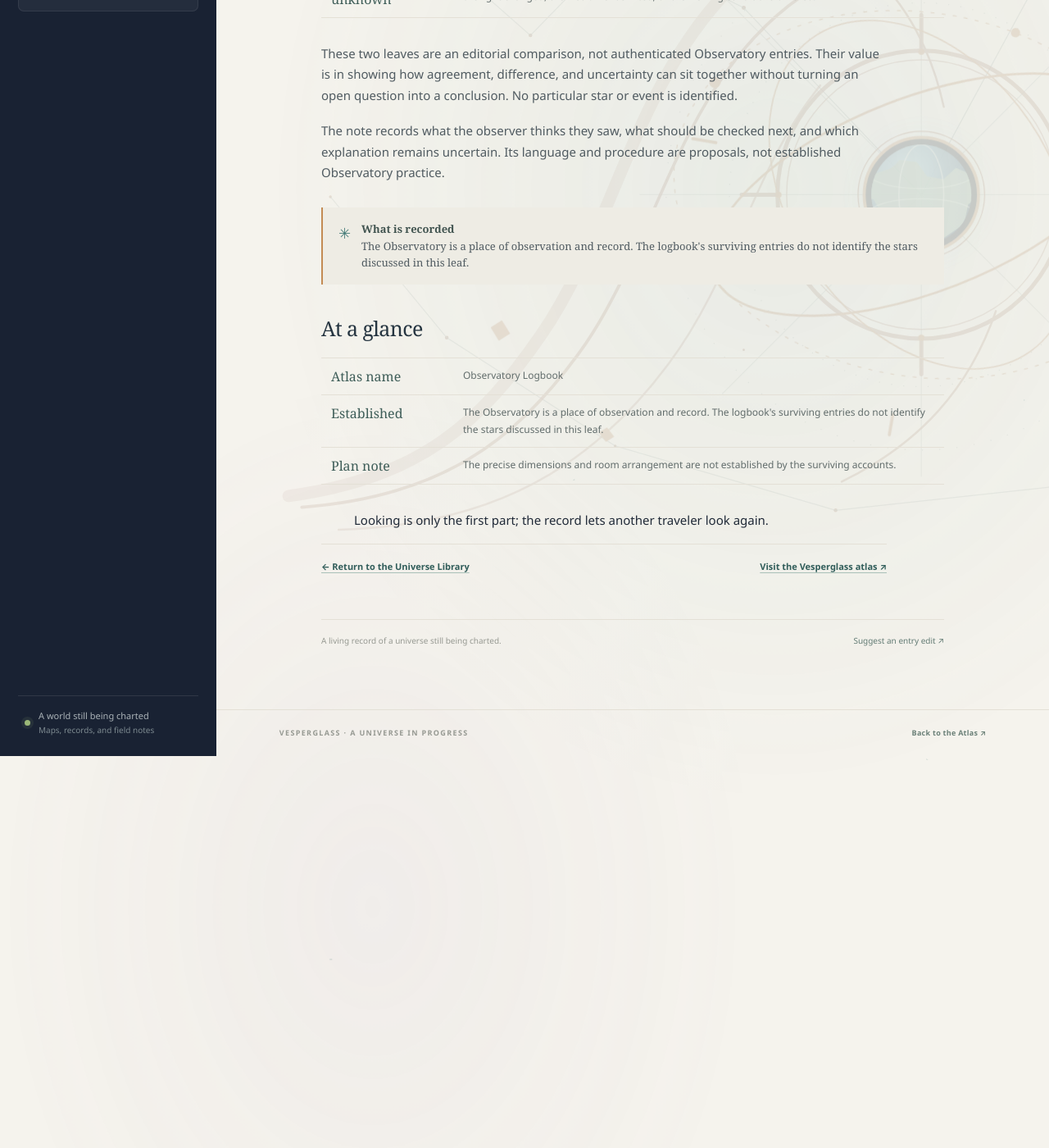
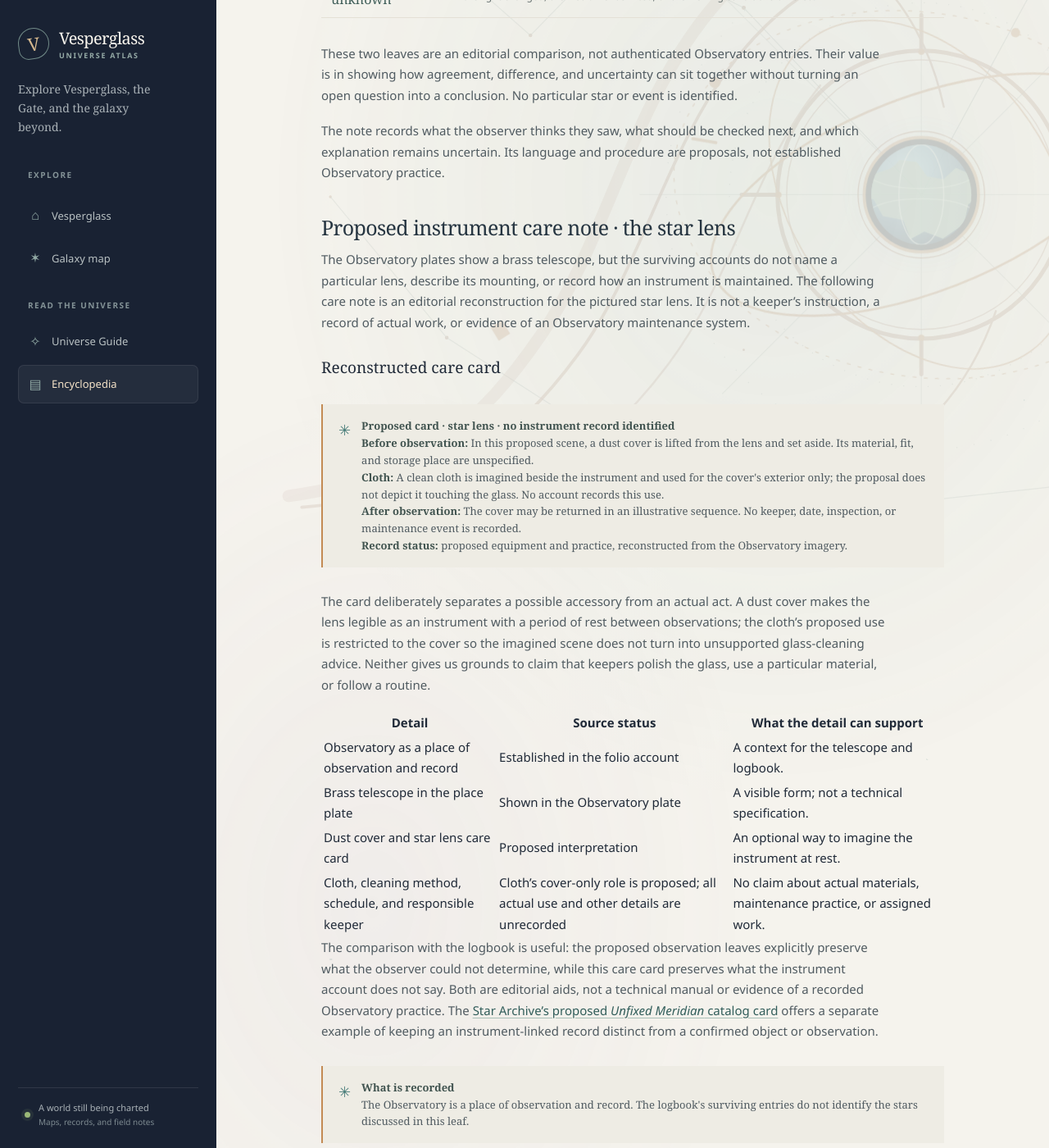
Before and after one commit to vesperglass/vesperglass.github.io, a Jekyll site: the page built from library/observatory.md, in a window 1280 px wide and 1400 px high, scrolled down 2656 px. Shown: the whole window at 82% size. Built offline with Jekyll 4.4.1, drawn with Linux system fonts in a browser that asks for light colours; before the commit the page ends 3578 px from its top, so only the background shows below that.

Commit message:
Add Observatory star lens care record

```diff
--- a/library/observatory.md
+++ b/library/observatory.md
@@ -50,6 +50,25 @@
 
 The note records what the observer thinks they saw, what should be checked next, and which explanation remains uncertain. Its language and procedure are proposals, not established Observatory practice.
 
+## Proposed instrument care note · the star lens
+
+The Observatory plates show a brass telescope, but the surviving accounts do not name a particular lens, describe its mounting, or record how an instrument is maintained. The following care note is an editorial reconstruction for the pictured star lens. It is not a keeper's instruction, a record of actual work, or evidence of an Observatory maintenance system.
+
+### Reconstructed care card
+
+<aside class="field-note"><span class="field-note-mark" aria-hidden="true">✳</span><p><strong>Proposed card · star lens · no instrument record identified</strong><br><strong>Before observation:</strong> In this proposed scene, a dust cover is lifted from the lens and set aside. Its material, fit, and storage place are unspecified.<br><strong>Cloth:</strong> A clean cloth is imagined beside the instrument and used for the cover's exterior only; the proposal does not depict it touching the glass. No account records this use.<br><strong>After observation:</strong> The cover may be returned in an illustrative sequence. No keeper, date, inspection, or maintenance event is recorded.<br><strong>Record status:</strong> proposed equipment and practice, reconstructed from the Observatory imagery.</p></aside>
+
+The card deliberately separates a possible accessory from an actual act. A dust cover makes the lens legible as an instrument with a period of rest between observations; the cloth's proposed use is restricted to the cover so the imagined scene does not turn into unsupported glass-cleaning advice. Neither gives us grounds to claim that keepers polish the glass, use a particular material, or follow a routine.
+
+| Detail | Source status | What the detail can support |
+| --- | --- | --- |
+| Observatory as a place of observation and record | Established in the folio account | A context for the telescope and logbook. |
+| Brass telescope in the place plate | Shown in the Observatory plate | A visible form; not a technical specification. |
+| Dust cover and star lens care card | Proposed interpretation | An optional way to imagine the instrument at rest. |
+| Cloth, cleaning method, schedule, and responsible keeper | Cloth's cover-only role is proposed; all actual use and other details are unrecorded | No claim about actual materials, maintenance practice, or assigned work. |
+
+The comparison with the logbook is useful: the proposed observation leaves explicitly preserve what the observer could not determine, while this care card preserves what the instrument account does not say. Both are editorial aids, not a technical manual or evidence of a recorded Observatory practice. The [Star Archive's proposed *Unfixed Meridian* catalog card]({{ '/library/star-archive/' | relative_url }}) offers a separate example of keeping an instrument-linked record distinct from a confirmed object or observation.
+
 <aside class="field-note"><span class="field-note-mark" aria-hidden="true">✳</span><p><strong>What is recorded</strong><br>The Observatory is a place of observation and record. The logbook's surviving entries do not identify the stars discussed in this leaf.</p></aside>
 
 ## At a glance
```
Also changed, not shown: ENCYCLOPEDIA_BACKLOG.md (+3 -1 lines), library/changelog.md (+1 -0 lines).
